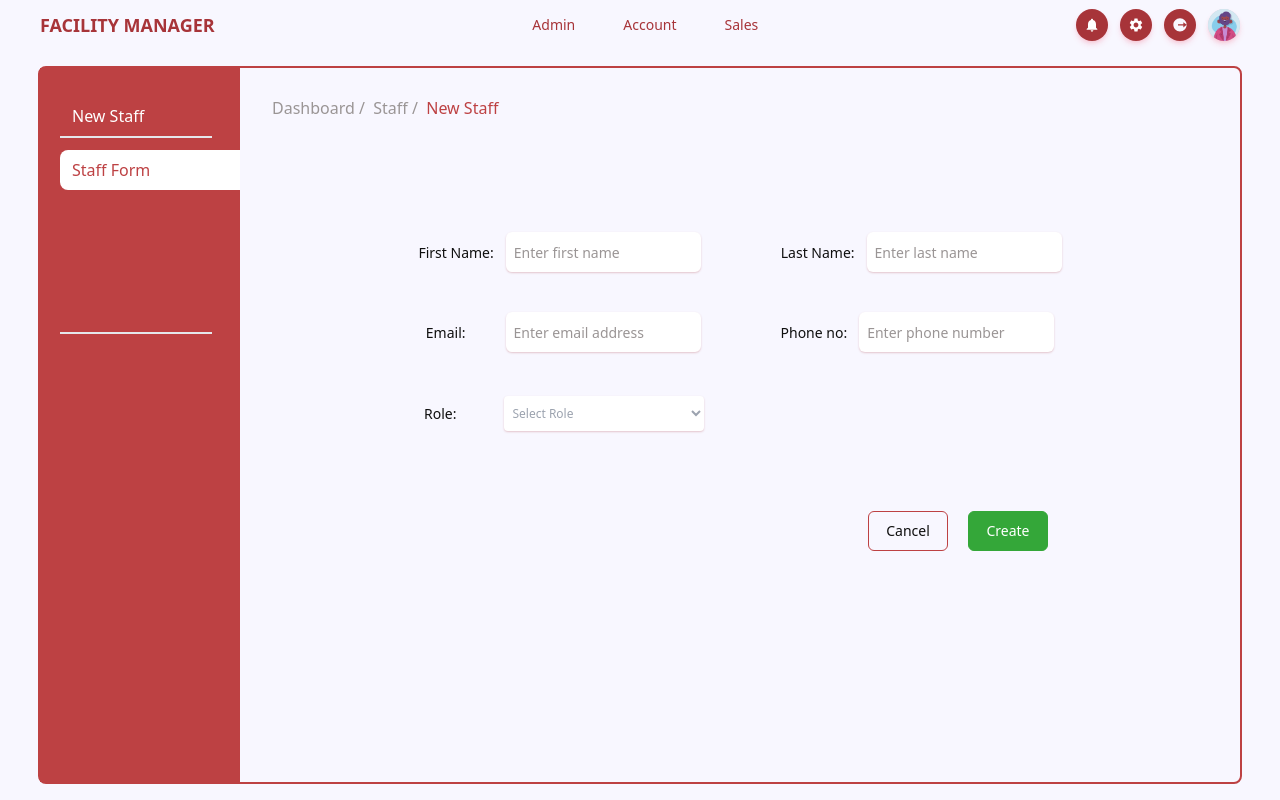
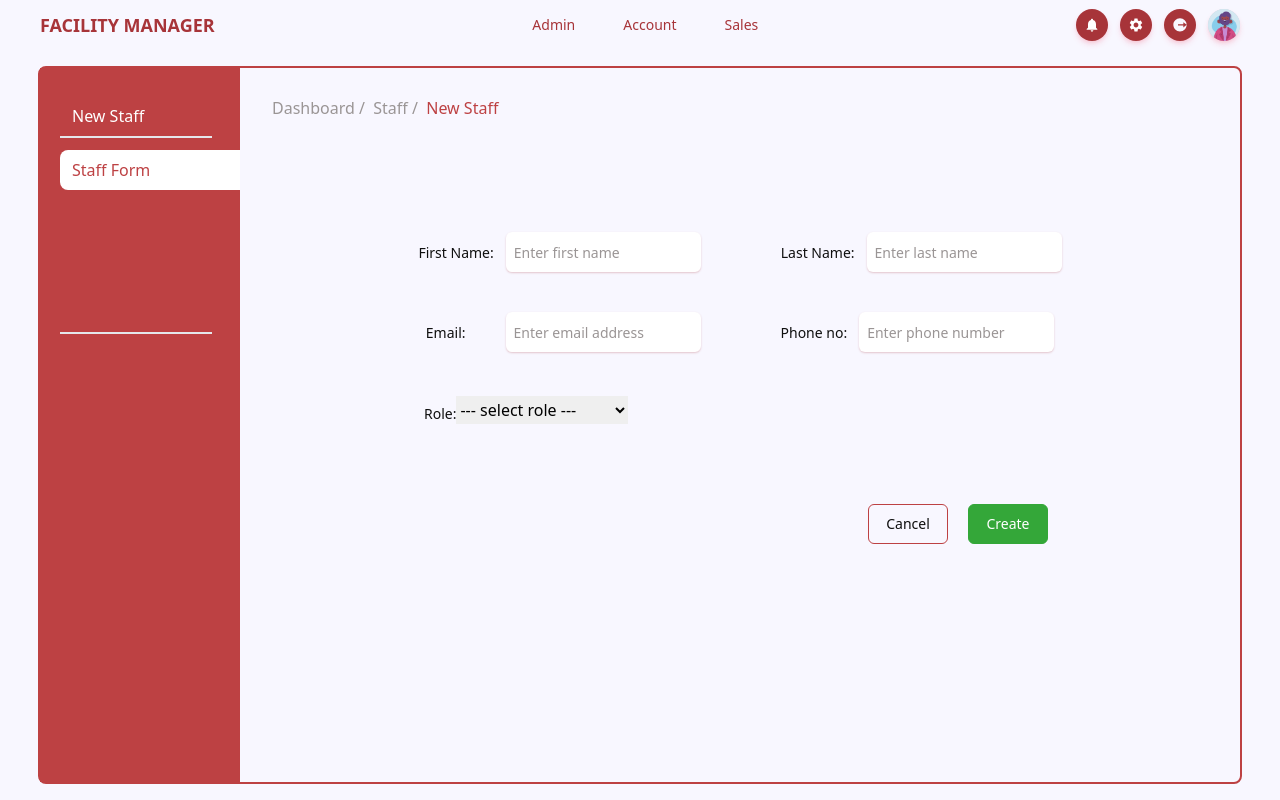
Before and after one commit to kngtee/updcfm-project-web, a React (Create React App) app in the folder Updc.Fm.WebApplication/ClientApp/: page /admin/new_staff in a window 1280 px wide. Built offline with nearby package versions, Linux system fonts and the light colour scheme; sample sign-in values are in the browser's storage.

Commit message:
Can Add new Staff

```diff
--- a/Updc.Fm.WebApplication/ClientApp/src/components/AdminNewStaff.jsx
+++ b/Updc.Fm.WebApplication/ClientApp/src/components/AdminNewStaff.jsx
@@ -1,11 +1,51 @@
-import React from 'react';
+import React, { useState } from 'react';
 import NavContainer from './NavContainer';
 import { adminNewStaff } from './NavLists';
 import DropDownButton from '../Utilities/DropDownButton';
 import Buton from '../Utilities/Buton';
+import { useFormik } from 'formik';
+import { PostRequest } from '../Auth/hooks/useGet';
+import { stringToBase64 } from '../Services/Converter';
+import { useNavigate } from 'react-router-dom';
+import Loader from './Loader';
 
 const AdminNewStaff = () => {
+  const [isLoading, setIsLoading] = useState(false);
+  const navigate = useNavigate();
+  let formik = useFormik({
+    initialValues: {
+      first_name: '',
+      last_name: '',
+      email: '',
+      phone_number: '',
+      role: '',
+    },
+    onSubmit: async (values) => {
+      console.log(values);
+      setIsLoading(true);
+      const headers = {
+        headers: {
+          'x-access-pwd': `Bearer ${stringToBase64(values.last_name)}`,
+        },
+      };
+      const { status, data } = await PostRequest(
+        '/api/staffs',
+        values,
+        headers,
+      );
+      if (status === 201) {
+        console.log(data);
+        navigate('/admin/staff');
+        setIsLoading(false);
+      }
+      setIsLoading(false);
+    },
+  });
   return (
+    <>
+      {isLoading ? (
+        <Loader />
+      ) : (
         <NavContainer dashboard={adminNewStaff}>
           <div>
             <div className="flex flex-row pt-7">
@@ -23,7 +63,7 @@ const AdminNewStaff = () => {
                 <p className="text-[#bd4143] cursor-pointer">&nbsp;New Staff</p>
               </div>
             </div>
-
+            <form onSubmit={formik.handleSubmit}>
               <div className="flex flex-col gap-10 justify-center mt-28">
                 <div className="flex flex-row gap-20 justify-center">
                   <div>
@@ -32,6 +72,8 @@ const AdminNewStaff = () => {
                     </label>
                     <input
                       type="text"
+                      name="first_name"
+                      onChange={formik.handleChange}
                       placeholder="Enter first name"
                       className="rounded-md bg-white
                   shadow-sm shadow-[#a73439]/25 w-[195px] h-[40px] ml-3
@@ -45,6 +87,8 @@ const AdminNewStaff = () => {
                     </label>
                     <input
                       type="text"
+                      name="last_name"
+                      onChange={formik.handleChange}
                       placeholder="Enter last name"
                       className="rounded-md bg-white
                   shadow-sm shadow-[#a73439]/25 w-[195px] h-[40px] ml-3
@@ -60,6 +104,8 @@ const AdminNewStaff = () => {
                     </label>
                     <input
                       type="text"
+                      name="email"
+                      onChange={formik.handleChange}
                       placeholder="Enter email address"
                       className="rounded-md bg-white
                   shadow-sm shadow-[#a73439]/25 w-[195px] h-[40px] ml-10
@@ -73,6 +119,8 @@ const AdminNewStaff = () => {
                     </label>
                     <input
                       type="text"
+                      name="phone_number"
+                      onChange={formik.handleChange}
                       placeholder="Enter phone number"
                       className="rounded-md bg-white
                   shadow-sm shadow-[#a73439]/25 w-[195px] h-[40px] ml-3
@@ -86,13 +134,12 @@ const AdminNewStaff = () => {
                     <label className="font-medium text-sm text-[#0F0F0F] pt-2">
                       Role:
                     </label>
-              <div className="ml-[3rem]">
-                <DropDownButton
-                  first="Select Role"
-                  second="Role 1"
-                  third="Role 2"
-                />
-              </div>
+                    <select name="role" onChange={formik.handleChange} id="">
+                      <option>--- select role ---</option>
+                      <option value={'FM'}>Facility Manager</option>
+                      <option className="CM">Cluster Manager</option>
+                      <option value={'BS'}>Backend Office Staff</option>
+                    </select>
                   </div>
                 </div>
                 <div className="flex flex-row gap-5 mt-10 justify-end pr-[10rem]">
@@ -102,6 +149,7 @@ const AdminNewStaff = () => {
                 cursor-pointer text-[#0F0F0F]
                 text-sm font-medium rounded-md"
                       text="Cancel"
+                      type="cancel"
                     />
                   </div>
                   <div>
@@ -110,12 +158,16 @@ const AdminNewStaff = () => {
                 h-[40px] cursor-pointer bg-[#34A739]
                 text-white text-sm font-medium rounded-md"
                       text="Create"
+                      type="submit"
                     />
                   </div>
                 </div>
               </div>
+            </form>
           </div>
         </NavContainer>
+      )}
+    </>
   );
 };
 
```
Also changed, not shown: 2 other files (tests, documents, lock files or other folders). Lines whose indentation alone changed are shown as unchanged.
